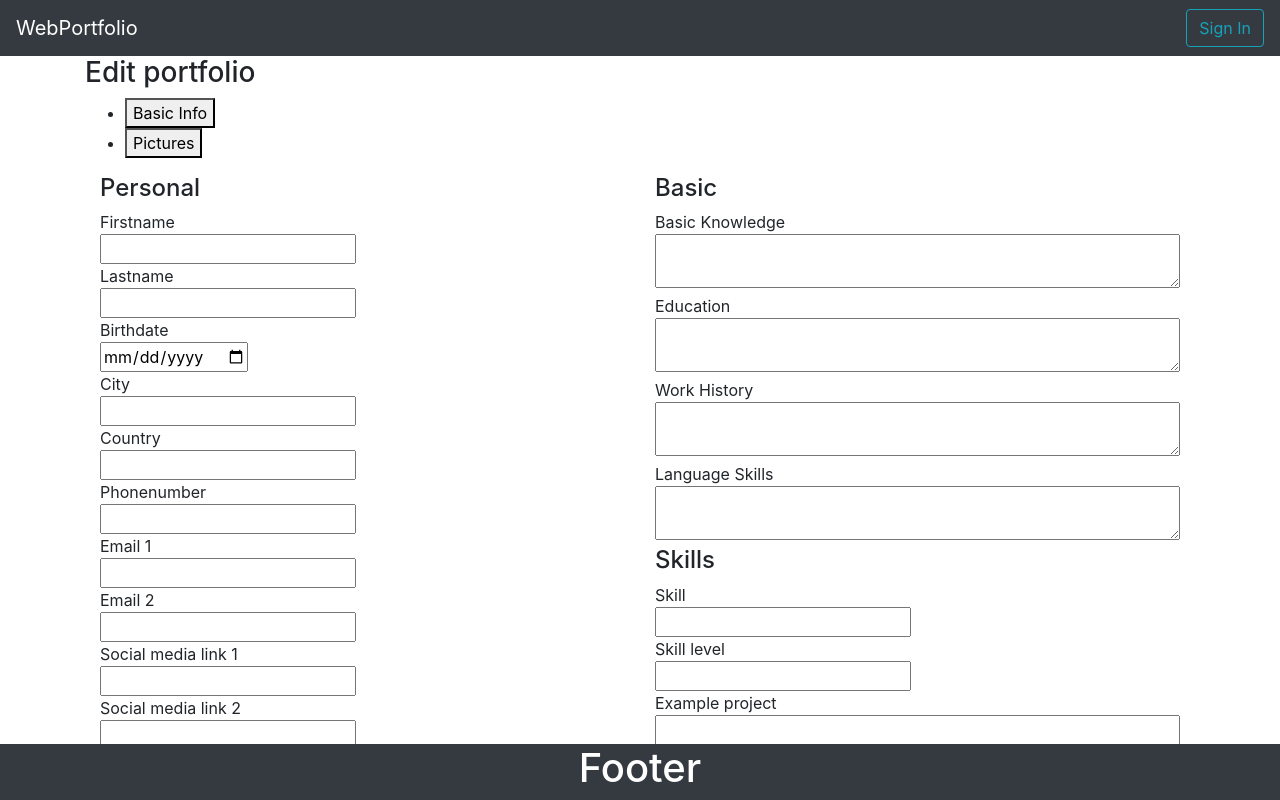
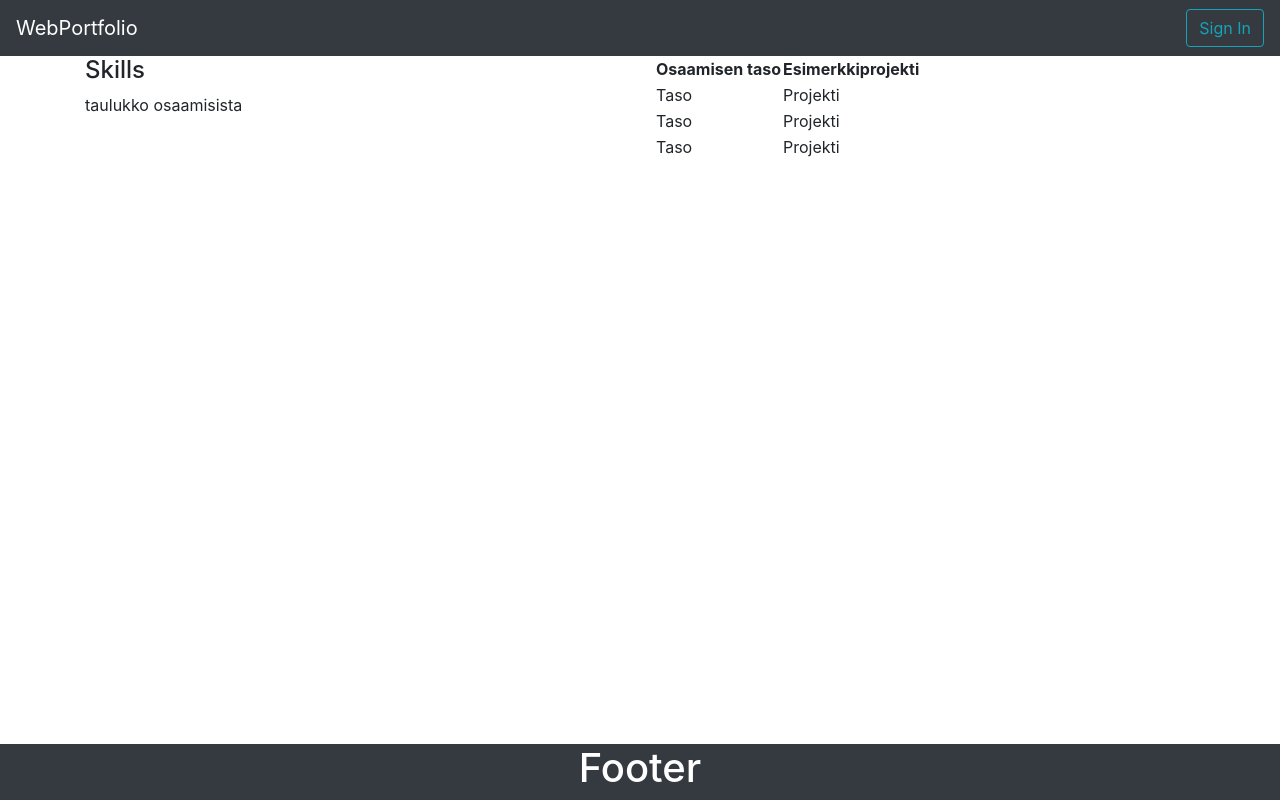
Before and after one commit to toni-mahilainen/WebPortfolio, a React (Create React App) app: page / in a window 1280 px wide. Built offline with nearby package versions, Linux system fonts and the light colour scheme.

Commit message:
I can sivuston runko valmis

```diff
--- a/src/Components/App/app.jsx
+++ b/src/Components/App/app.jsx
@@ -8,6 +8,7 @@ import Footer from '../Footer/footer';
 import EditPortfolio from '../EditPortfolio/editPortfolio';
 import Home from '../Portfolio/Home/home';
 import IAm from '../Portfolio/IAm/iAm';
+import ICan from '../Portfolio/ICan/iCan';
 
 
 class App extends Component {
@@ -17,7 +18,7 @@ class App extends Component {
             return (
                 <Fragment>
                     <HeaderLoggedOut />
-                    <EditPortfolio />
+                    <ICan />
                     <Footer />
                 </Fragment>
             );
--- a/src/Components/Portfolio/ICan/iCan.jsx
+++ b/src/Components/Portfolio/ICan/iCan.jsx
@@ -1,12 +1,44 @@
 import React, { Component } from 'react';
 import './iCan.css';
+import { Container, Row, Col } from 'react-bootstrap';
 
 class ICan extends Component {
     render() {
         return (
-            <div className="iCan">
-                <h1>ICan</h1>
-            </div>
+            <section className="iAm">
+                <Container>
+                    <Row>
+                        <Col>
+                            <h4>Skills</h4>
+                            <table>taulukko osaamisista{/* taulukko osaamisalueista, joka luodaan js:llä */}</table>
+                        </Col>
+                        <Col>
+                            <table>
+                                <thead>
+                                    <tr>
+                                        <th>Osaamisen taso</th>
+                                        <th>Esimerkkiprojekti</th>
+                                    </tr>
+                                </thead>
+                                <tbody>
+                                    <tr>
+                                        <td>Taso</td>
+                                        <td>Projekti</td>
+                                    </tr>
+                                    <tr>
+                                        <td>Taso</td>
+                                        <td>Projekti</td>
+                                    </tr>
+                                    <tr>
+                                        <td>Taso</td>
+                                        <td>Projekti</td>
+                                    </tr>
+                                </tbody>
+                            </table>
+                        </Col>
+                    </Row>
+                </Container>
+            </section>
         );
     }
 }
```
Also changed, not shown: src/Components/Portfolio/IAm/iAm.jsx (indentation only).
